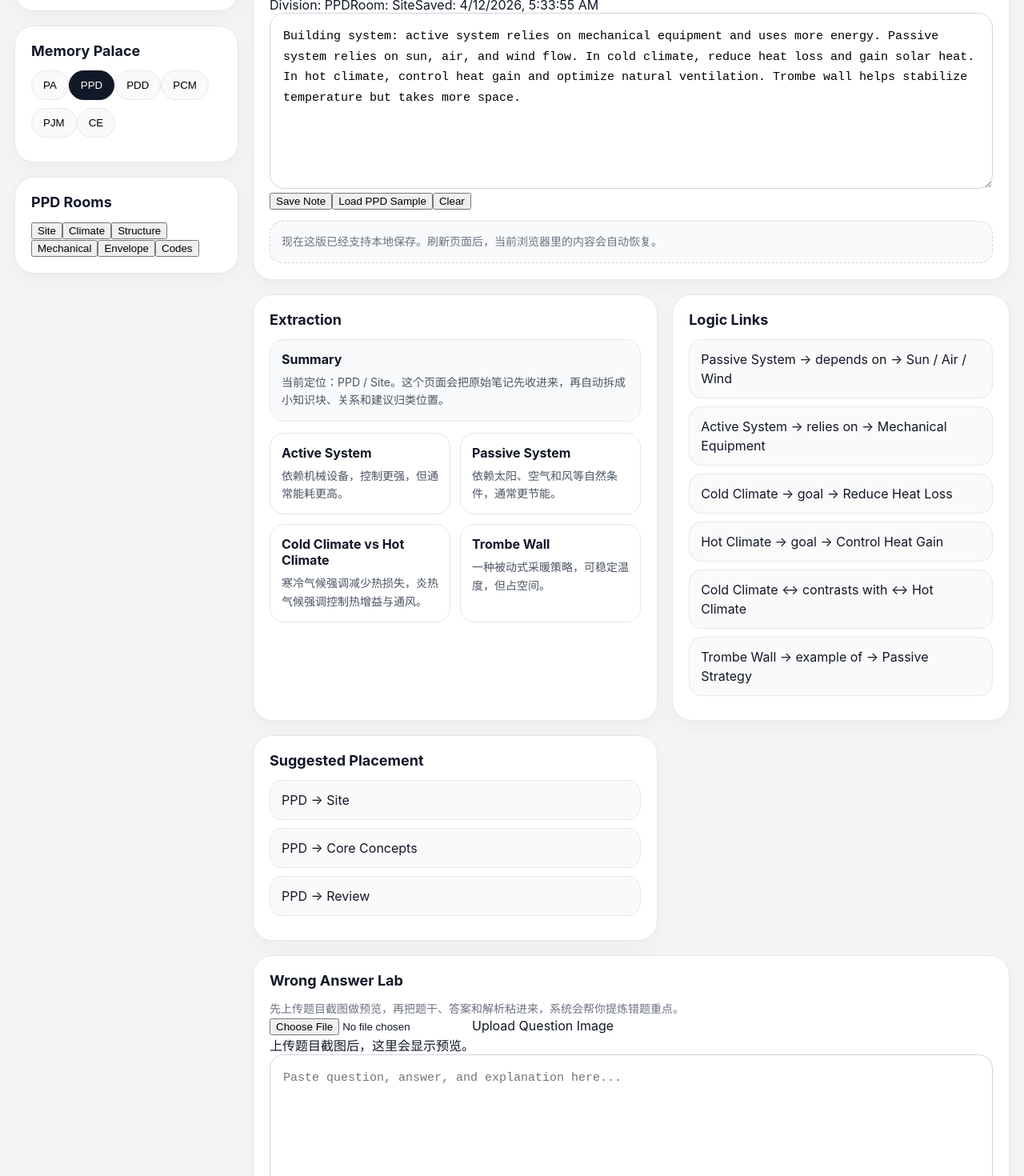
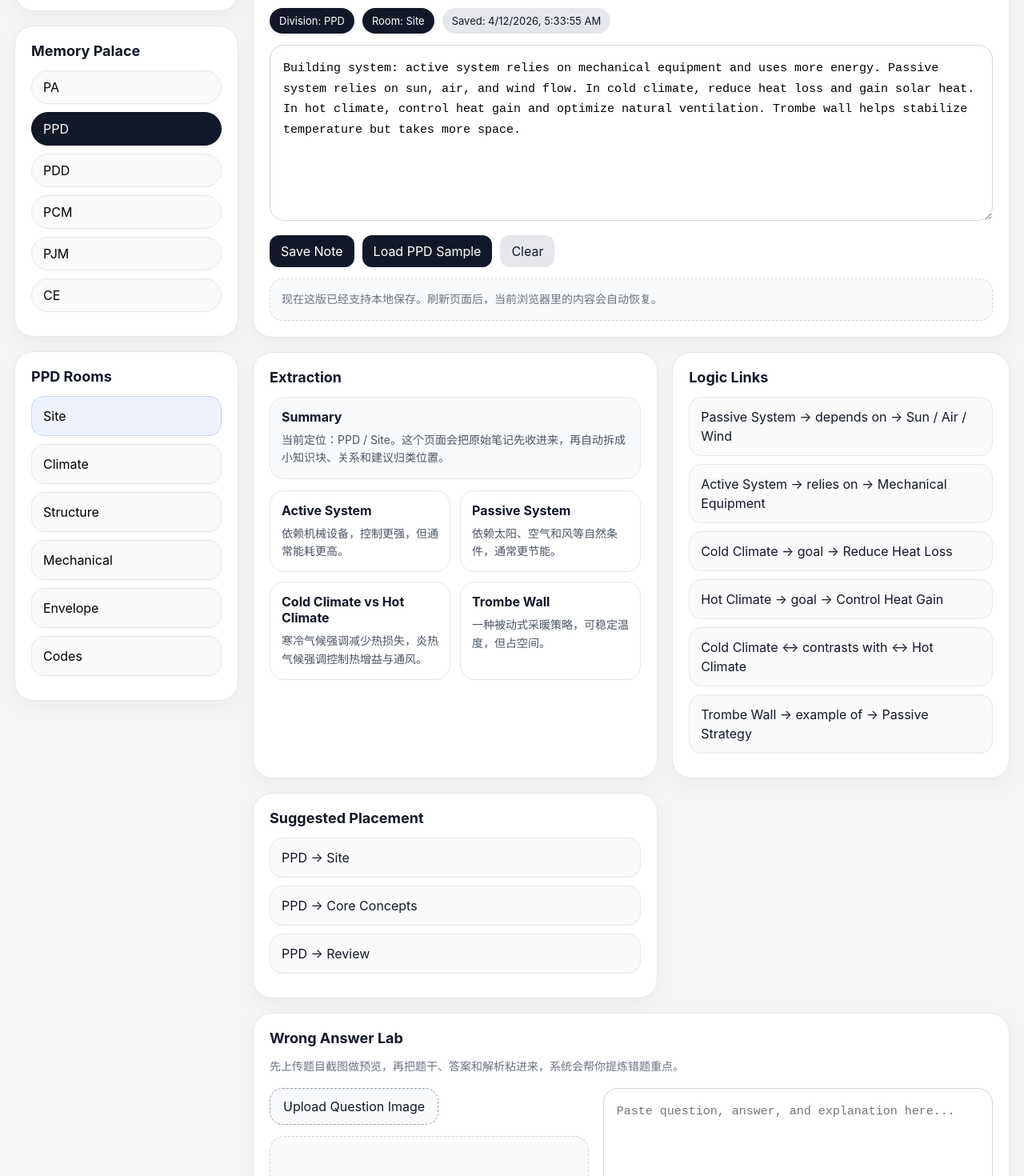
Before and after one commit to lishixin1995/ARE-study, a React (Vite) app: page / in a window 1280 px wide. Shown: the part 100-1570 px from the top of the page at 80% size. Built offline with nearby package versions, Linux system fonts and the light colour scheme; the HTML template or start-up script is replaced by a standard one.

Commit message:
Update index.css

```diff
--- a/src/index.css
+++ b/src/index.css
@@ -242,3 +242,154 @@ body {
   color: #111827;
 }
 }
+button {
+  font: inherit;
+}
+
+.pill {
+  width: 100%;
+  text-align: left;
+  cursor: pointer;
+}
+
+.pill:hover {
+  border-color: #9ca3af;
+}
+
+.list-button {
+  width: 100%;
+  border: 1px solid #e5e7eb;
+  border-radius: 16px;
+  padding: 12px 14px;
+  margin-bottom: 10px;
+  background: #fafafa;
+  line-height: 1.5;
+  text-align: left;
+  cursor: pointer;
+}
+
+.list-button:hover {
+  border-color: #9ca3af;
+}
+
+.active-room {
+  background: #eef2ff;
+  border-color: #c7d2fe;
+}
+
+.status-row {
+  display: flex;
+  gap: 10px;
+  flex-wrap: wrap;
+  margin: 14px 0;
+}
+
+.status-tag {
+  background: #111827;
+  color: white;
+  border-radius: 999px;
+  padding: 8px 12px;
+  font-size: 13px;
+}
+
+.status-tag.light {
+  background: #e5e7eb;
+  color: #111827;
+}
+
+.action-row {
+  display: flex;
+  gap: 10px;
+  margin-top: 14px;
+  flex-wrap: wrap;
+}
+
+.small-action {
+  border: none;
+  background: #111827;
+  color: white;
+  border-radius: 12px;
+  padding: 10px 14px;
+  cursor: pointer;
+}
+
+.small-action.ghost {
+  background: #e5e7eb;
+  color: #111827;
+}
+
+.wrong-answer-grid {
+  display: grid;
+  grid-template-columns: 0.9fr 1.1fr;
+  gap: 18px;
+  margin-top: 16px;
+}
+
+.upload-box {
+  display: inline-flex;
+  align-items: center;
+  justify-content: center;
+  border: 1px dashed #9ca3af;
+  background: #f9fafb;
+  border-radius: 16px;
+  padding: 12px 16px;
+  cursor: pointer;
+  margin-bottom: 14px;
+}
+
+.hidden-input {
+  display: none;
+}
+
+.wrong-answer-image {
+  width: 100%;
+  max-height: 420px;
+  object-fit: contain;
+  border: 1px solid #e5e7eb;
+  border-radius: 18px;
+  background: #fff;
+}
+
+.image-placeholder {
+  min-height: 240px;
+  border: 1px dashed #d1d5db;
+  border-radius: 18px;
+  display: flex;
+  align-items: center;
+  justify-content: center;
+  color: #6b7280;
+  background: #fafafa;
+  padding: 20px;
+  text-align: center;
+}
+
+.wrong-answer-textarea {
+  min-height: 320px;
+}
+
+.wrong-answer-result {
+  margin-top: 18px;
+  display: grid;
+  gap: 14px;
+}
+
+.three-col {
+  grid-template-columns: repeat(3, 1fr);
+}
+
+.key-points-list {
+  margin: 0;
+  padding-left: 20px;
+  color: #4b5563;
+  line-height: 1.7;
+}
+
+@media (max-width: 980px) {
+  .wrong-answer-grid {
+    grid-template-columns: 1fr;
+  }
+
+  .three-col {
+    grid-template-columns: 1fr;
+  }
+}
```
